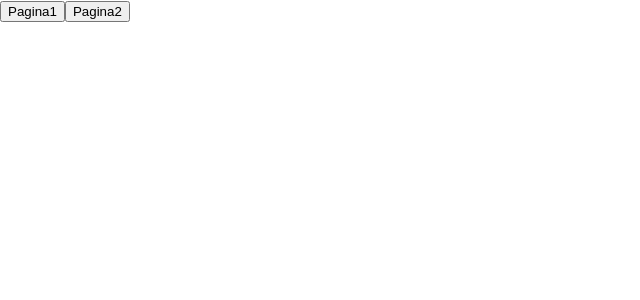
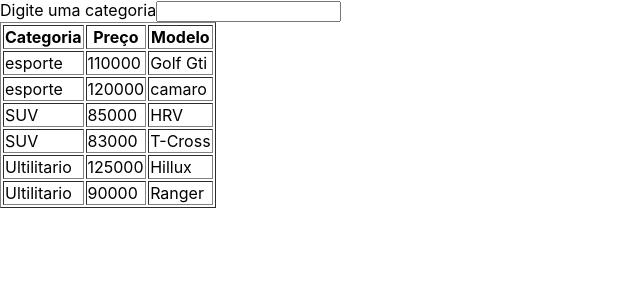
Before and after one commit to Varnahal/Curso-de-react, a React (Create React App) app in the folder App001/: page / in a window 1280 px wide. Shown: the top 300 px of the page, without its empty margins (0-640 px from the left). Built offline with nearby package versions, Linux system fonts and the light colour scheme.

Commit message:
categoria de carros em react

```diff
--- a/App001/src/App.js
+++ b/App001/src/App.js
@@ -1,36 +1,68 @@
 import React,{useState,useEffect} from 'react';
-import Pagina1 from './componentes/Pagina1.js';
-import Pagina2 from './componentes/Pagina2.js';
 import './App.css';
 
-function App() {
+  const carros= [
+    {categoria:"esporte",preco:"110000",modelo:"Golf Gti"},
+    {categoria:"esporte",preco:"120000",modelo:"camaro"},
+    {categoria:"SUV",preco:"85000",modelo:"HRV"},
+    {categoria:"SUV",preco:"83000",modelo:"T-Cross"},
+    {categoria:"Ultilitario",preco:"125000",modelo:"Hillux"},
+    {categoria:"Ultilitario",preco:"90000",modelo:"Ranger"},
 
-  const[pagina,setpagina] = useState(0)
-
-  const linksPaginas = (p)=>{
-    setpagina(p)
+  ]
+  const linhas=(cat)=>{
+    const li=[]
+    carros.forEach(
+      (carro)=>{
+        if(carro.categoria.toUpperCase()==cat.toUpperCase()||cat==''){
+          li.push(
+            <tr>
+              <td>{carro.categoria}</td>
+              <td>{carro.preco}</td>
+              <td>{carro.modelo}</td>
+            </tr>
+          )
+        }
+      }
+    )
+    return li
   }
 
-
-  const retornarpagina = ()=>{
-    if(pagina==1){
-      return <Pagina1/>
-    }else if(pagina==2){
-      return <Pagina2/>
-    }else{
-      return  <div>
-                <button onClick={()=>{setpagina(1)}}>Pagina1</button>
-                <button onClick={()=>{setpagina(2)}}>Pagina2</button>
-              </div>
-
-    }
+  const tabelacarros=(cat)=>{
+    return(
+      <table border= '1' style={{borderCollapse:'colapse'}}>
+        <thead>
+          <tr>
+            <th>Categoria</th><th>Preço</th><th>Modelo</th>
+          </tr>
+        </thead>
+        <tbody>
+          {linhas(cat)}
+        </tbody>
+      </table>
+    )
 
   }
+  const pesquisacat=(cat,scat)=>{
+    return(
+      <div>
+        <label>Digite uma categoria</label>
+        <input type='text' value={cat} onChange={(e)=>{scat(e.target.value)}}></input>
+      </div>
+    )
+
+  }
+
+function App() {
+  const [categoria,setcategoria] = useState('');
+
+
 
   return (
 
       <>
-      {retornarpagina()}
+      {pesquisacat(categoria,setcategoria)}
+        {tabelacarros(categoria)}
 
       </>
 
```
